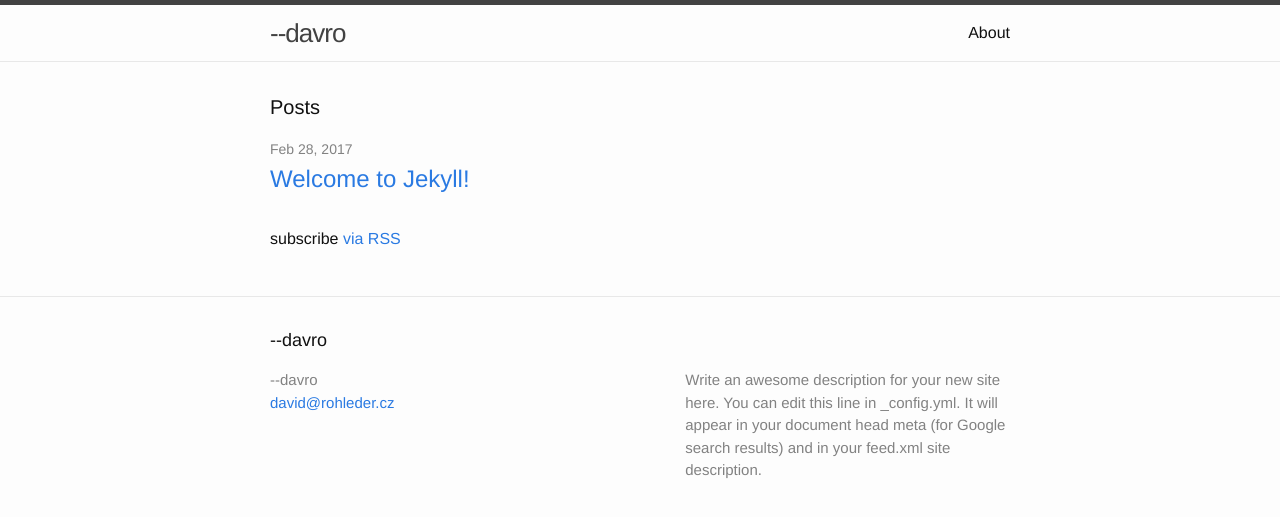
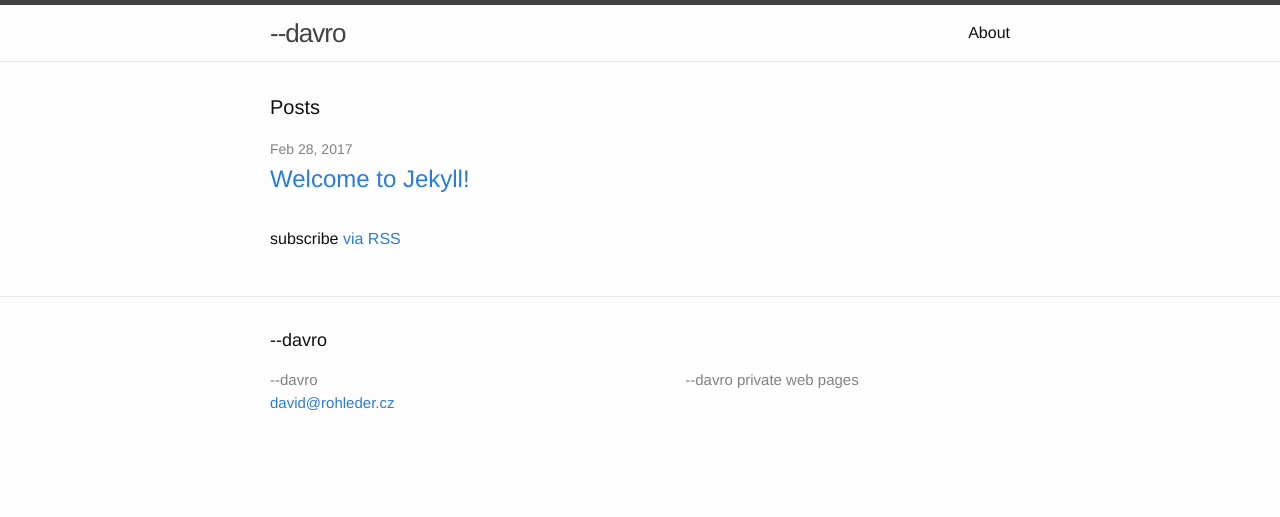
Before and after one commit to davidrohleder/davidrohleder.github.io, a Jekyll site: the page built from index.html, in a window 1280 px wide. Shown: the top 517 px of the page. Built offline with Jekyll 4.4.1, drawn with Linux system fonts in a browser that asks for light colours.

Commit message:
changed description

```diff
--- a/_config.yml
+++ b/_config.yml
@@ -9,9 +9,7 @@
 title: --davro
 email: david@rohleder.cz
 description: > # this means to ignore newlines until "baseurl:"
-  Write an awesome description for your new site here. You can edit this
-  line in _config.yml. It will appear in your document head meta (for
-  Google search results) and in your feed.xml site description.
+  --davro private web pages
 baseurl: "" # the subpath of your site, e.g. /blog
 url: "http://www.rohleder.cz" # the base hostname & protocol for your site
 # twitter_username: jekyllrb
```
